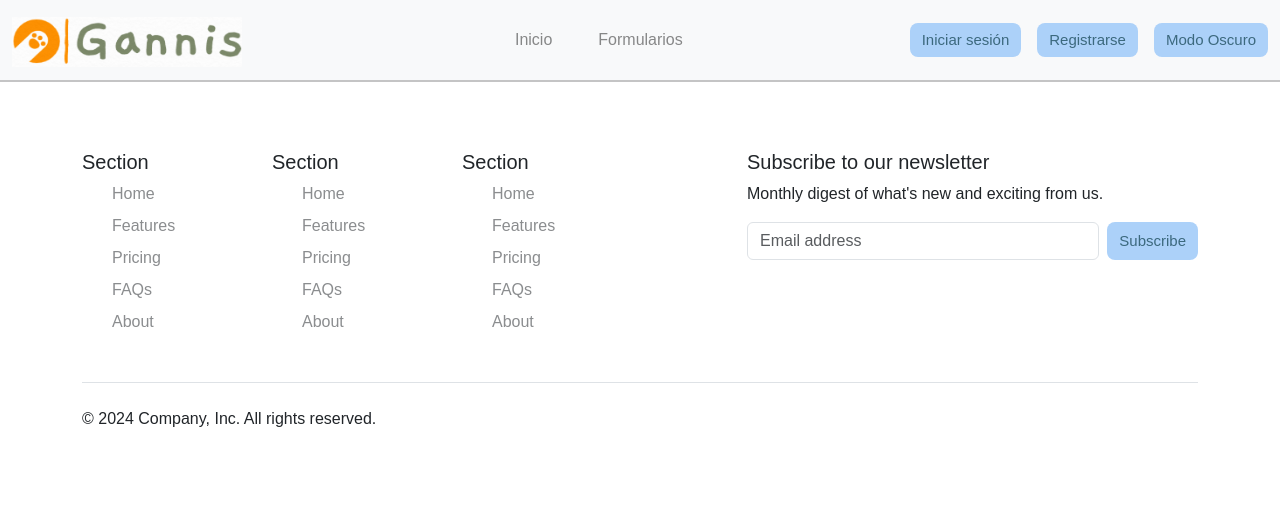
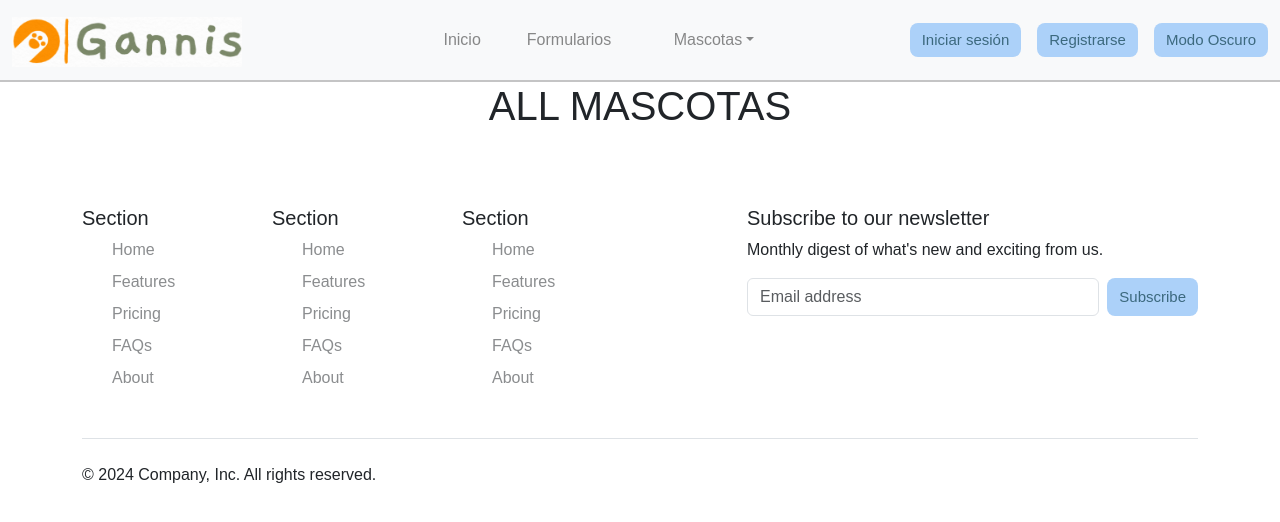
Before and after one commit to luishi1/Gen-T-Gannis-2024, a React (Create React App) app in the folder gannis/: page /Pets in a window 1280 px wide. Shown: the top 522 px of the page. Built offline with nearby package versions, Linux system fonts and the light colour scheme.

Commit message:
subo dropdown menu

```diff
--- a/gannis/src/components/MainContent.js
+++ b/gannis/src/components/MainContent.js
@@ -4,8 +4,11 @@ import { Routes, Route } from 'react-router-dom';
 import Home from '../views/Home';
 import Login from '../views/Login';
 import About from '../views/About';
-import Register from '../views/Register'
-import Forms from '../views/AltaMascotas'
+import Register from '../views/Register';
+import Forms from '../views/AltaMascotas';
+import Cats from '../views/Cats';
+import Dogs from '../views/Dogs';
+import Pets from '../views/Pets';
 
 const MainContent = () => {
     return (
@@ -16,6 +19,9 @@ const MainContent = () => {
                 <Route path="/about" element={<About />} />
                 <Route path="/register" element={<Register />} />
                 <Route path="/forms" element={<Forms />} />
+                <Route path="/Cats" element={<Cats />} />
+                <Route path="/Dogs" element={<Dogs />} />
+                <Route path="/Pets" element={<Pets />} />
             </Routes>
         </main>
     );
--- a/gannis/src/components/Navbar.js
+++ b/gannis/src/components/Navbar.js
@@ -3,8 +3,11 @@ import { Link, useLocation } from 'react-router-dom';
 import DarkModeToggle from './DarkModeToggle';
 import './Navbar.css';
 
-const Navbar = ({ darkMode, toggleDarkMode }) => {
+const Navbar = ({ darkMode, toggleDarkMode, view }) => {
     const location = useLocation(); // Obtén la ubicación actual
+
+    // Determina si el dropdown debe tener una clase especial
+    const isActiveDropdown = (view === 'Pets' || view === 'Cats' || view === 'Dogs');
 
     return (
         <nav className={`navbar navbar-expand-lg ${darkMode ? 'navbar-dark bg-dark' : 'navbar-light bg-light'}`}>
@@ -27,6 +30,16 @@ const Navbar = ({ darkMode, toggleDarkMode }) => {
                                 <i className="fa-solid fa-circle-info"></i> Formularios
                             </Link>
                         </li>
+                        <li className="nav-item dropdown">
+                            <a className={`nav-link dropdown-toggle ${isActiveDropdown ? 'nav-link2' : ''}`} id="dropdownMenuButton1" role="button" data-bs-toggle="dropdown" aria-expanded="false">
+                                <i className="fa-solid fa-caret-down"></i> Mascotas
+                            </a>
+                            <ul className="dropdown-menu" aria-labelledby="dropdownMenuButton1">
+                                <li><Link className="dropdown-item" to="/Pets"><i className="fas fa-paw"></i> Todos</Link></li>
+                                <li><Link className="dropdown-item" to="/Cats"><i className="fas fa-cat"></i> Gatos</Link></li>
+                                <li><Link className="dropdown-item" to="/Dogs"><i className="fas fa-dog"></i> Perros</Link></li>
+                            </ul>
+                        </li>
                     </ul>
                 </div>
                 <div className="collapse navbar-collapse justify-content-end" id="navbarNav">
--- /dev/null
+++ b/gannis/src/views/Pets.js
@@ -0,0 +1,11 @@
+import React from 'react';
+
+const Cats = () => {
+    return (
+        <div>
+            <h1 className="text-center">ALL MASCOTAS</h1>
+        </div>
+    );
+};
+
+export default Cats;
```
